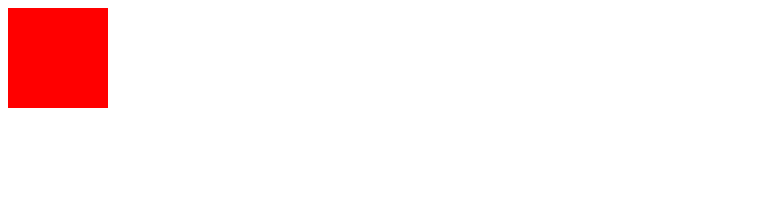
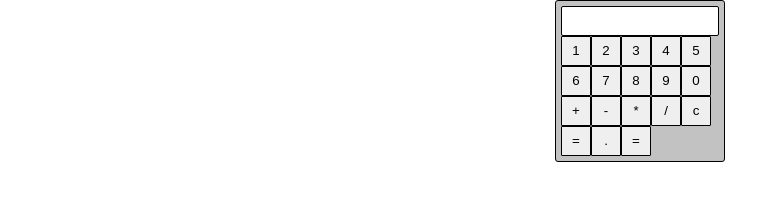
Before and after one commit to Sokol-IV/calculator_markup, a plain HTML site: page index.html in a window 1280 px wide. Shown: the whole page, without its empty margins (0-780 px from the left). Drawn offline with Linux system fonts and the light colour scheme.

Commit message:
basic styles was implimented

```diff
--- a/index.html
+++ b/index.html
@@ -6,6 +6,28 @@
     <link rel="stylesheet" href="./styles.css">
 </head>
 <body>
-    <div class="calculator"></div>
+    <div class="calculator">
+        <div class="calculator-window"></div>
+        <div class="buttons-container clearfix">
+            <button class="calc-btn">1</button>
+            <button class="calc-btn">2</button>
+            <button class="calc-btn">3</button>
+            <button class="calc-btn">4</button>
+            <button class="calc-btn">5</button>
+            <button class="calc-btn">6</button>
+            <button class="calc-btn">7</button>
+            <button class="calc-btn">8</button>
+            <button class="calc-btn">9</button>
+            <button class="calc-btn">0</button>
+            <button class="calc-btn">+</button>
+            <button class="calc-btn">-</button>
+            <button class="calc-btn">*</button>
+            <button class="calc-btn">/</button>
+            <button class="calc-btn">c</button>
+            <button class="calc-btn">=</button>
+            <button class="calc-btn">.</button>
+            <button class="calc-btn">=</button>
+        </div>
+    </div>
 </body>
 </html>
--- a/styles.css
+++ b/styles.css
@@ -1,5 +1,52 @@
+/*Reset styles*/
+
+* {
+    box-sizing: border-box;
+}
+
+html, body {
+    margin: 0;
+    padding: 0;
+}
+
+/*Utils*/
+
+.clearfix:before, .clearfix:after {
+    content: ' ';
+    display: block;
+    clear: both;
+    visibility: hidden;
+    height: 0;
+}
+
+/*Main styles*/
+
 .calculator {
-    width: 100px;
-    height: 100px;
-    background: red;
+    width: 170px;
+    background: #c2c2c2;
+    margin: auto;
+    padding: 5px;
+    border: 1px solid #000000;
+    border-radius: 3px;
 }
+
+.calculator-window {
+    height: 30px;
+    border: 1px solid #000000;
+    border-radius: 2px;
+    background: #ffffff;
+}
+
+.buttons-container {}
+
+.calc-btn {
+    width: 30px;
+    height: 30px;
+    border: 1px solid #000000;
+    border-radius: 1px;
+    text-align: center;
+    padding: 0;
+    line-height: 28px;
+    display: block;
+    float: left;
+}
```
